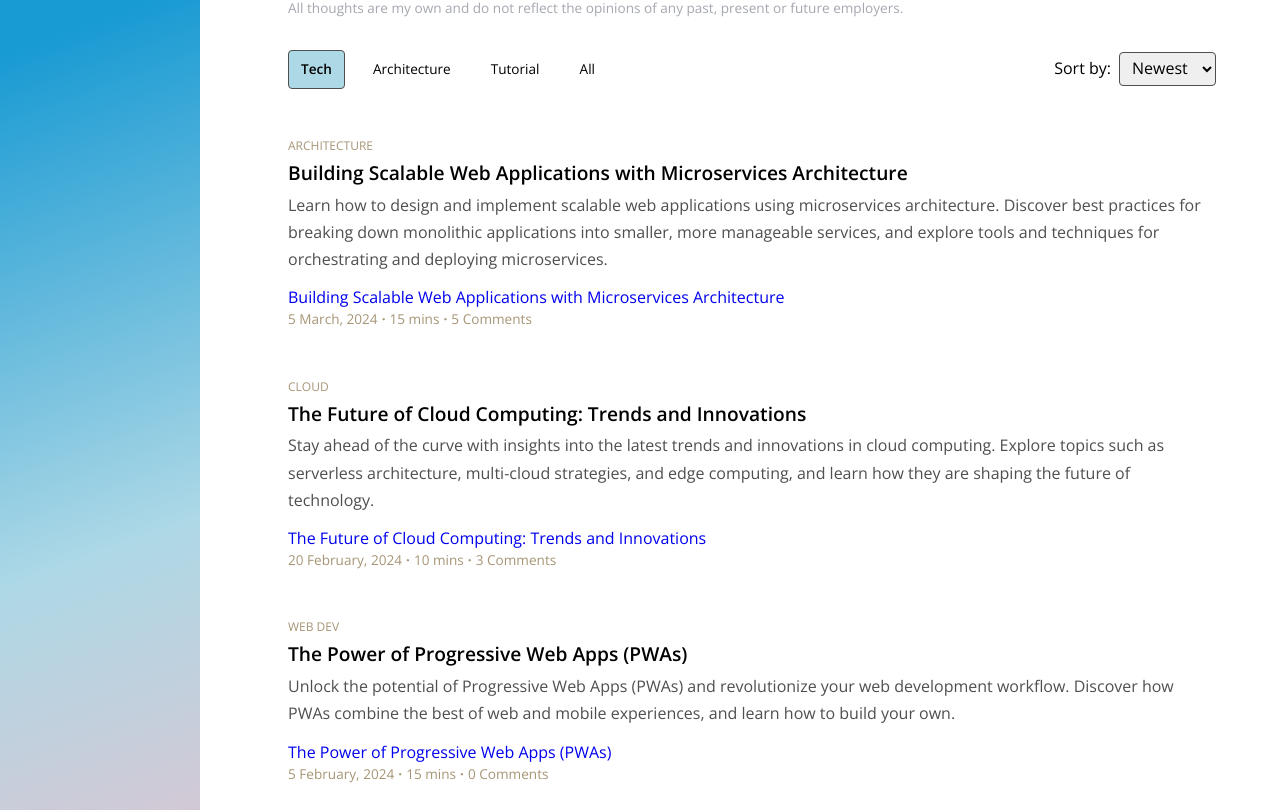
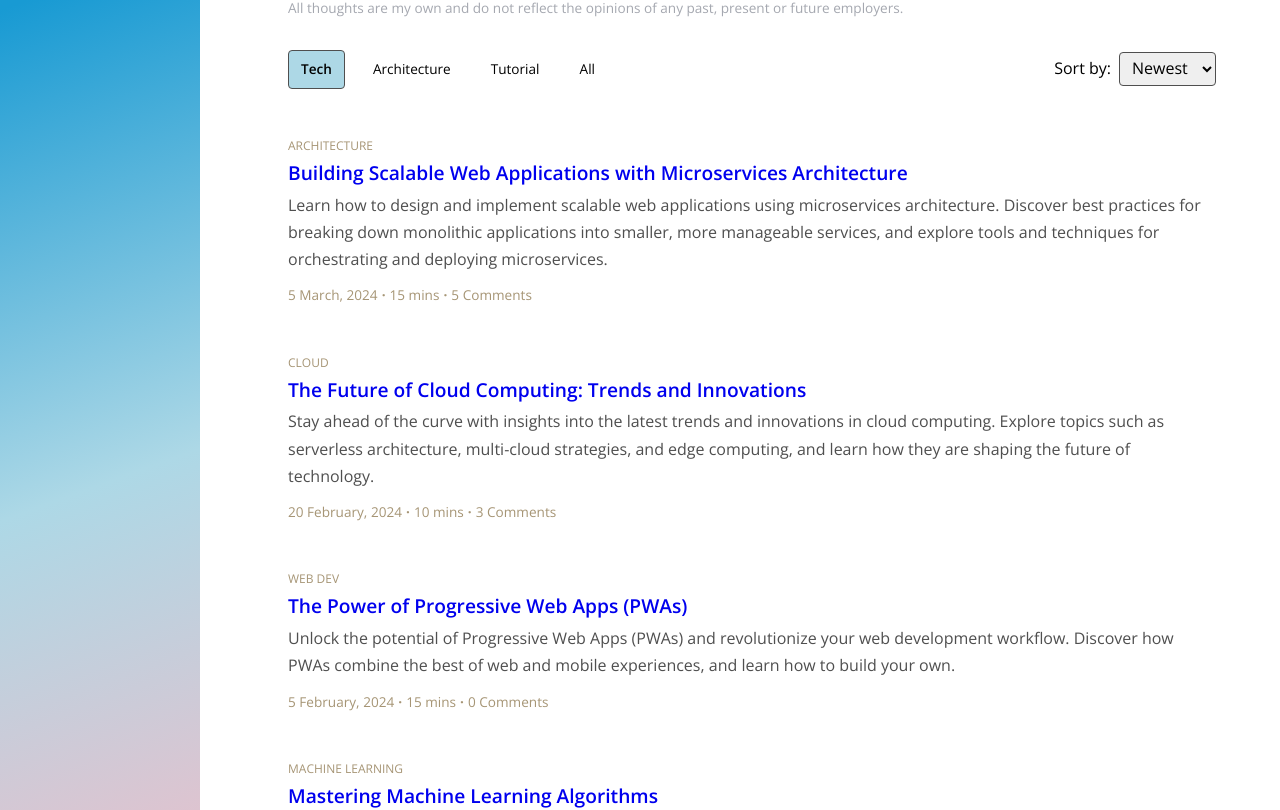
Before and after one commit to R-Daneel0livaw/portfolio, a React (Vite) app: page /blog in a window 1280 px wide. Shown: the part 958-1768 px from the top of the page. Built offline with nearby package versions, Linux system fonts and the light colour scheme; a web font is replaced by a local one.

Commit message:
Make entire article a link to blog article page.

```diff
--- a/src/pages/Blog/Blog.tsx
+++ b/src/pages/Blog/Blog.tsx
@@ -225,7 +225,11 @@ export default function Blog() {
             </div>
             <div className={styles.sortBy}>
               <label htmlFor="sort-dropdown">Sort by:</label>
-              <select id="sort-dropdown" onChange={handleSortChange} value={sortBy}>
+              <select
+                id="sort-dropdown"
+                onChange={handleSortChange}
+                value={sortBy}
+              >
                 <option value="date">Newest</option>
                 <option value="popular">Popular</option>
               </select>
@@ -234,21 +238,26 @@ export default function Blog() {
         </header>
 
         <div className={styles.articles}>
-          {filterAndSortArticles(articles).length === 0 && <p>No articles found. Please check back later.</p>}
+          {filterAndSortArticles(articles).length === 0 && (
+            <p>No articles found. Please check back later.</p>
+          )}
           {filterAndSortArticles(articles).map((article) => (
+            <Link to={`/blog/${article.id}`}>
               <article key={article.id}>
                 <div className={styles.blogMain}>
                   <h2 className={styles.blogTopic}>{article.topic}</h2>
                   <h3 className={styles.blogTitle}>{article.title}</h3>
-                <p className={styles.blogDescription}>{article.description}</p>
+                  <p className={styles.blogDescription}>
+                    {article.description}
+                  </p>
                 </div>
-              <Link to={`/blog/${article.id}`}>{article.title}</Link>
                 <footer className={styles.blogFooter}>
                   <p>{article.date}</p>
                   <p>{article.readTime}</p>
                   <p>{article.comments} Comments</p>
                 </footer>
               </article>
+            </Link>
           ))}
         </div>
       </section>
```
Lines whose indentation alone changed are shown as unchanged.
